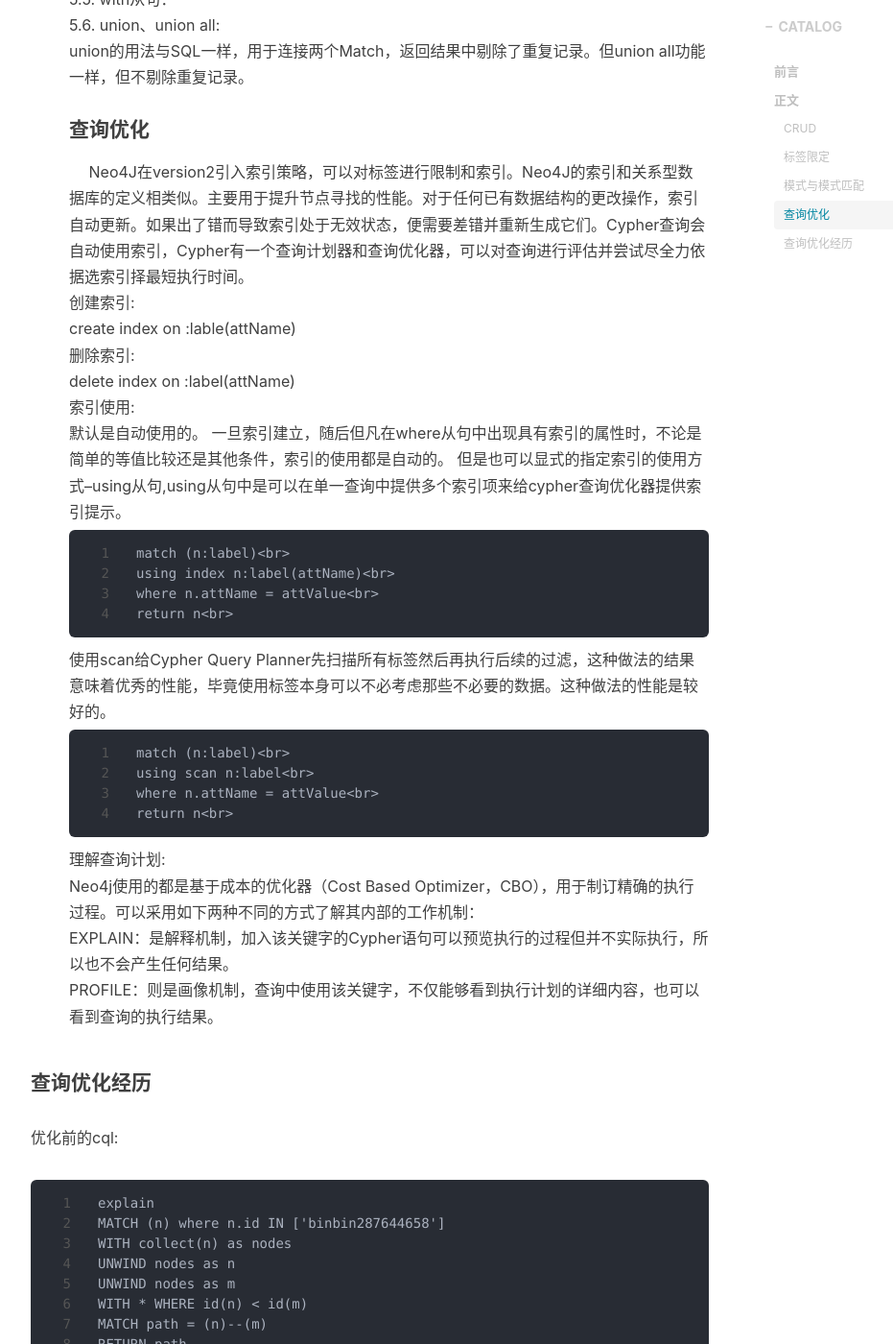
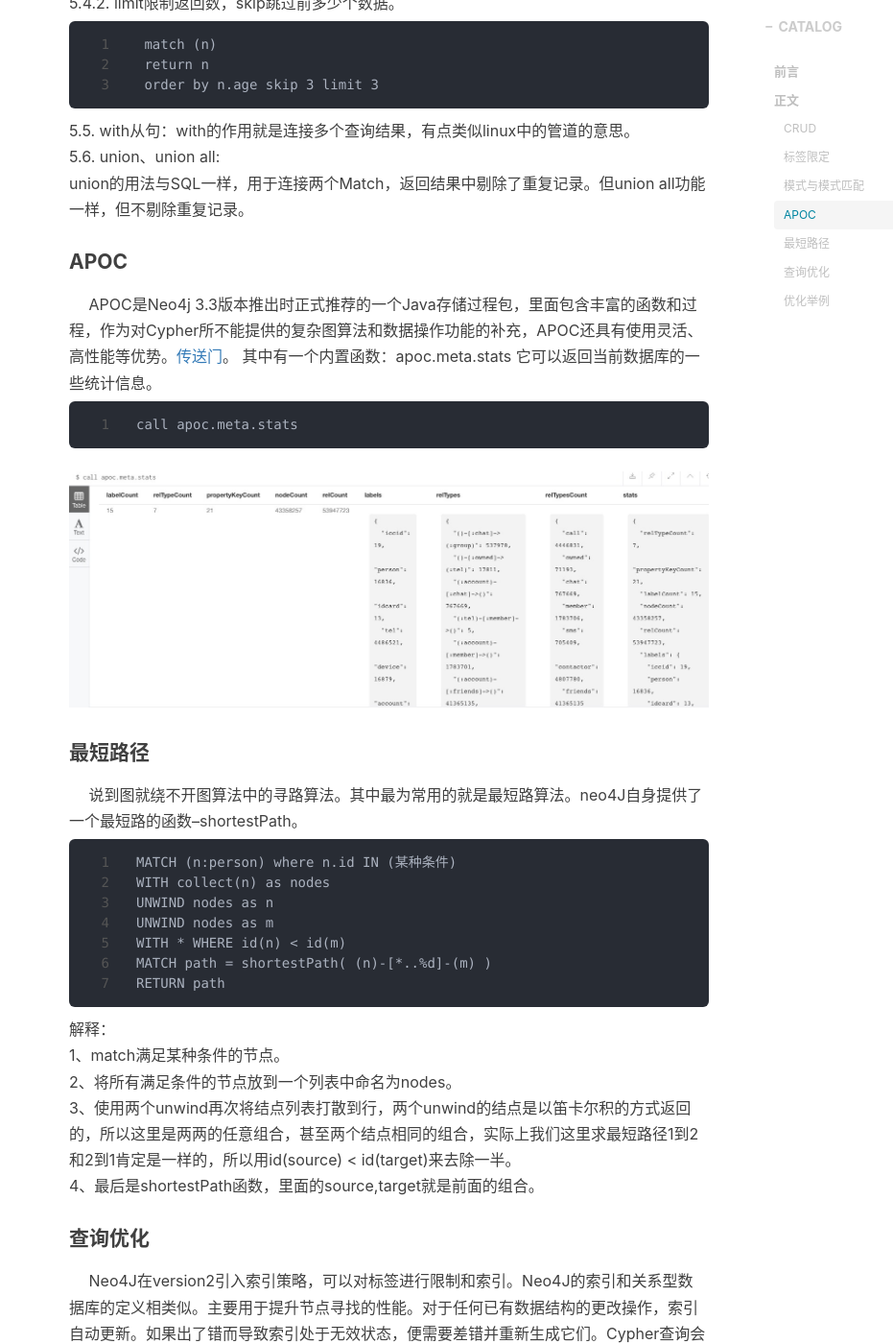
Before and after one commit to WantUzZ/wantuBlog, a Jekyll site: the page built from _posts/2018-12-01-Neo4J.md, in a window 1280 px wide and 1400 px high, scrolled down 3309 px. Shown: the whole window at 96% size, without its empty margins (233-1164 px from the left). Built offline with Jekyll 4.4.1, drawn with Linux system fonts in a browser that asks for light colours; nearby versions of some CDN libraries; comment, search, counter and statistics services are not loaded; some of the changed text lies outside the part shown.

Commit message:
[博文修改] neo4j博文新增部分内容

````diff
--- a/_posts/2018-12-01-Neo4J.md
+++ b/_posts/2018-12-01-Neo4J.md
@@ -13,7 +13,9 @@ tags:
 ## 前言
 &nbsp;&#8195; 图是一种常见的数据结构，其反映数据所对应元素之间的几何关系和拓扑关系。图数据库是一种非关系型数据库。它应用图形理论存储实体之间的关系信息。最常见例子就是社会网络中人与人之间的关系。关系型数据库用于存储“关系型”数据的效果并不好，其查询复杂、缓慢、超出预期，而图形数据库的独特设计恰恰弥补了这个缺陷。<br>
 &nbsp;&#8195; Neo4j是一个高性能的,NOSQL图形数据库，它将结构化数据存储在网络上而不是表中。它是一个嵌入式的、基于磁盘的、具备完全的事务特性的Java持久化引擎，但是它将结构化数据存储在网络(从数学角度叫做图)上而不是表中。Neo4j也可以被看作是一个高性能的图引擎，该引擎具有成熟数据库的所有特性。程序员工作在一个面向对象的、灵活的网络结构下而不是严格、静态的表中——但是他们可以享受到具备完全的事务特性、企业级的数据库的所有好处。<br>
-
+&nbsp;&#8195;cypher是用于neo4j的查询语言。<br>
+&nbsp;&#8195;本文仅对工作中的使用点进行总结，后期会继续更新。可能有些地方有些偏颇。请见谅。<br>
+&nbsp;&#8195;⚠️⚠️⚠️社区版免费，企业版收费。并且企业版费用不低。[价格参考表](http://neo4j.com.cn/topic/59b0a3f59fe13f5e0a2212b2)。<br>
 ## 正文
 #### CRUD
 **增**<br>
@@ -57,9 +59,11 @@ tags:
     常见聚合操作：count、distinct、max、min...<br>
 
 #### 标签限定
-    在version2开始引入对标签的限定。暂时只有unique能用。<br>
-    create constraint on (n:MALE) assert n.name is unique;<br>
-    可以确保name属性是唯一的。<br>
+&nbsp;&#8195;在version2开始引入对标签的限定。暂时只有unique能用。
+```
+create constraint on (n:MALE) assert n.name is unique;
+可以确保name属性是唯一的。
+```
 
 #### 模式与模式匹配
 1. 节点模式：<br>
@@ -96,9 +100,32 @@ where从句中使用模式：
     return n
     order by n.age skip 3 limit 3
 ```
-5.5. with从句：<br>
+5.5. with从句：with的作用就是连接多个查询结果，有点类似linux中的管道的意思。<br>
 5.6. union、union all:<br>
 union的用法与SQL一样，用于连接两个Match，返回结果中剔除了重复记录。但union all功能一样，但不剔除重复记录。<br>
+#### APOC
+&nbsp;&#8195;APOC是Neo4j 3.3版本推出时正式推荐的一个Java存储过程包，里面包含丰富的函数和过程，作为对Cypher所不能提供的复杂图算法和数据操作功能的补充，APOC还具有使用灵活、高性能等优势。[传送门](https://neo4j-contrib.github.io/neo4j-apoc-procedures/)。
+其中有一个内置函数：apoc.meta.stats 它可以返回当前数据库的一些统计信息。
+```
+call apoc.meta.stats
+```
+![cql未优化前](/img/neo4j-apoc.jpg)
+#### 最短路径
+&nbsp;&#8195;说到图就绕不开图算法中的寻路算法。其中最为常用的就是最短路算法。neo4J自身提供了一个最短路的函数--shortestPath。
+```
+MATCH (n:person) where n.id IN (某种条件)
+WITH collect(n) as nodes
+UNWIND nodes as n
+UNWIND nodes as m
+WITH * WHERE id(n) < id(m)
+MATCH path = shortestPath( (n)-[*..%d]-(m) )
+RETURN path
+```
+解释：<br>
+1、match满足某种条件的节点。<br>
+2、将所有满足条件的节点放到一个列表中命名为nodes。<br>
+3、使用两个unwind再次将结点列表打散到行，两个unwind的结点是以笛卡尔积的方式返回的，所以这里是两两的任意组合，甚至两个结点相同的组合，实际上我们这里求最短路径1到2和2到1肯定是一样的，所以用id(source) < id(target)来去除一半。<br>
+4、最后是shortestPath函数，里面的source,target就是前面的组合。<br>
 #### 查询优化
 &nbsp;&#8195;Neo4J在version2引入索引策略，可以对标签进行限制和索引。Neo4J的索引和关系型数据库的定义相类似。主要用于提升节点寻找的性能。对于任何已有数据结构的更改操作，索引自动更新。如果出了错而导致索引处于无效状态，便需要差错并重新生成它们。Cypher查询会自动使用索引，Cypher有一个查询计划器和查询优化器，可以对查询进行评估并尝试尽全力依据选索引择最短执行时间。<br>
 创建索引:<br>
@@ -126,7 +153,8 @@ return n<br>
     EXPLAIN：是解释机制，加入该关键字的Cypher语句可以预览执行的过程但并不实际执行，所以也不会产生任何结果。<br>
     PROFILE：则是画像机制，查询中使用该关键字，不仅能够看到执行计划的详细内容，也可以看到查询的执行结果。<br>
 
-#### 查询优化经历
+
+#### 优化举例
 优化前的cql:
 ```
 explain
@@ -138,7 +166,7 @@ WITH * WHERE id(n) < id(m)
 MATCH path = (n)--(m)
 RETURN path
 ```
-查询速度非常慢，因为节点走了全部节点扫描。个人觉得是这个in的问题。因为在关系型数据库(mysql)即便in之前的字段是有索引的，但是in后面的值太多的话还是不会走索引的。<br>
+查询速度非常慢，因为节点走了全部节点扫描。原因是match (n)中并没有对标签进行限制。所以我们建立的索引是没有用处的。<br>
 ![cql未优化前](/img/neo4jno1.jpg)
 优化后的cql，主要就是使用字符串拼接的方式将具体的节点进行定位。<br>
 ```
````
Also changed, not shown: img/neo4j-apoc.jpg (added), 3 other files.
